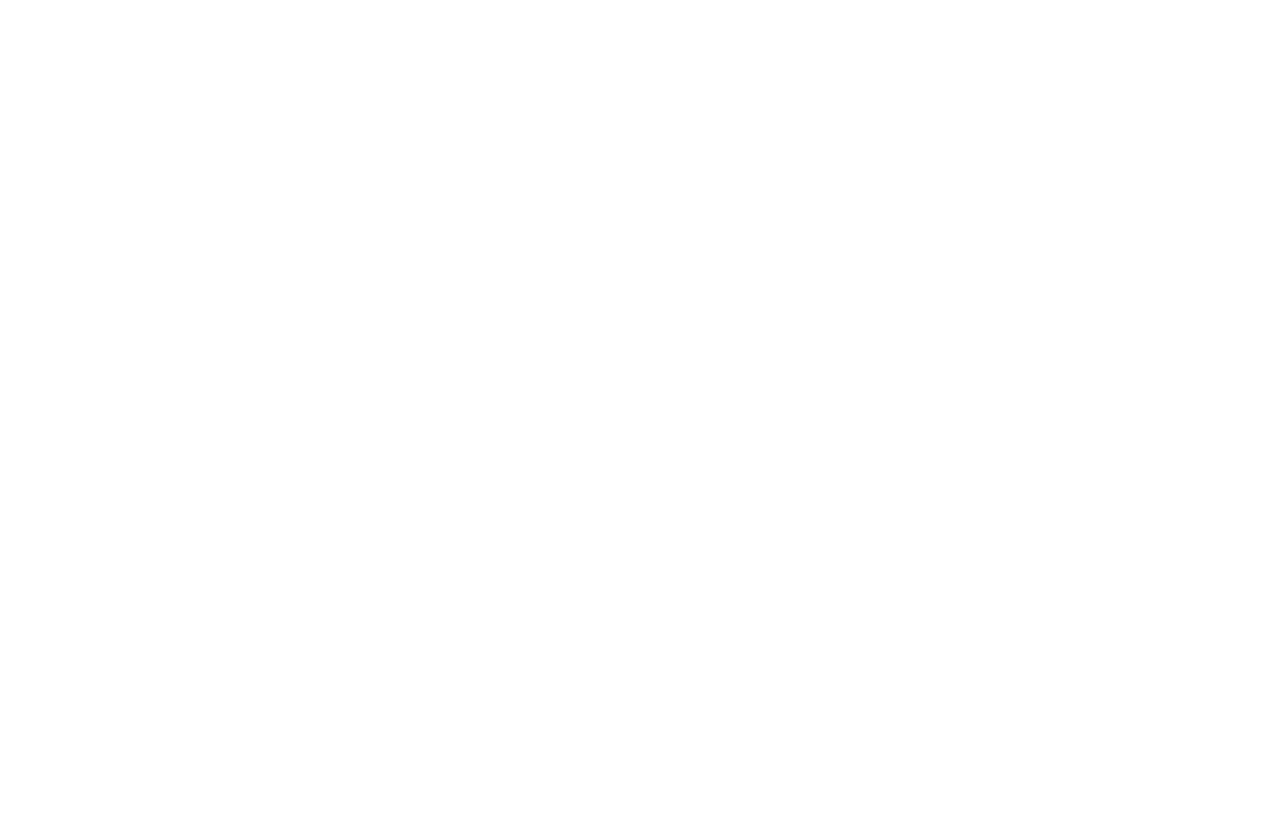
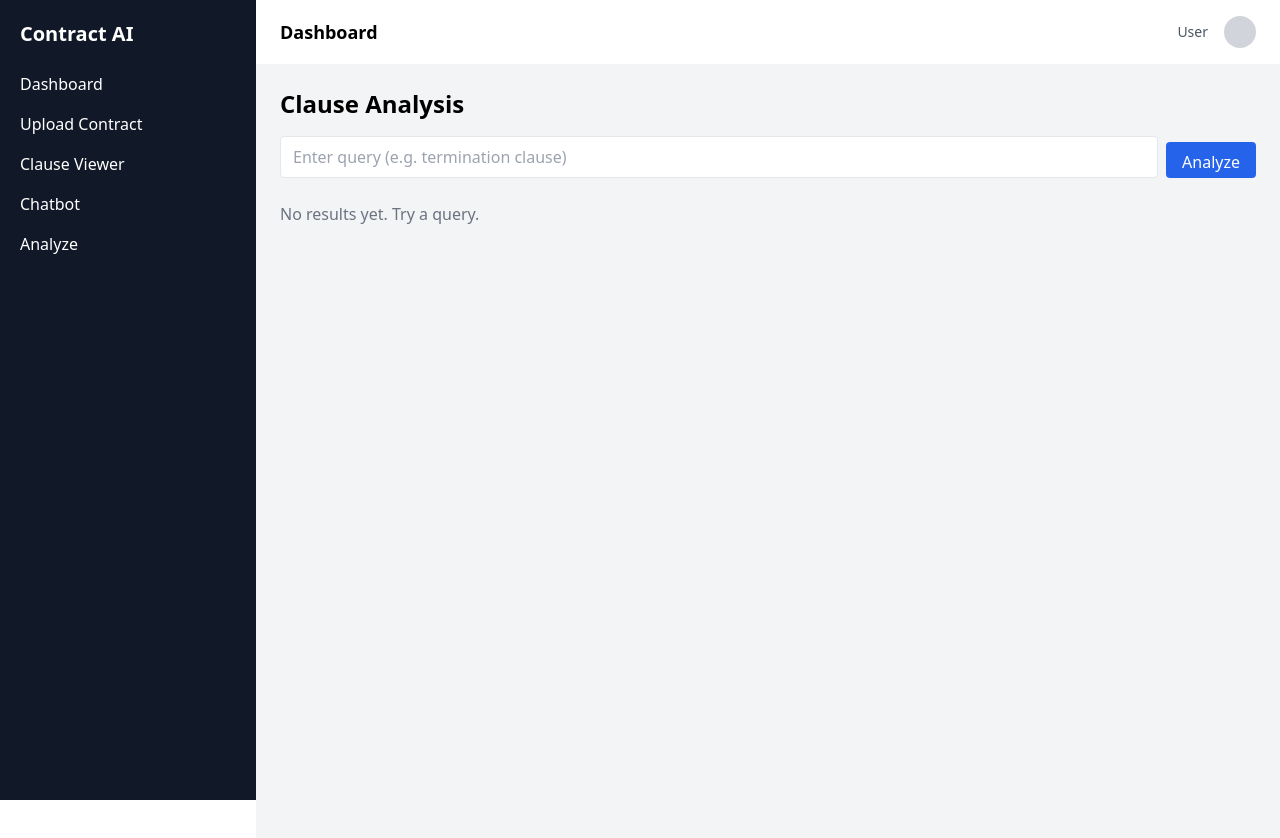
Before and after one commit to Charishma270/Contract_Intelligence_AI, a React app in the folder frontend/: page /analyze in a window 1280 px wide. Before the commit this address had no page. Shown: the top 838 px of the page. Before the commit the page ends 800 px from the top, so only its background shows below. Built offline with nearby package versions, Linux system fonts and the light colour scheme; the HTML template or start-up script is replaced by a standard one.

Commit message:
week2-mon: analyze UI + UX improvements

```diff
--- a/frontend/package.json
+++ b/frontend/package.json
@@ -10,7 +10,7 @@
     "preview": "vite preview"
   },
   "dependencies": {
-    "axios": "^1.16.0",
+    "axios": "^1.16.1",
     "react": "^19.2.5",
     "react-dom": "^19.2.5",
     "react-router-dom": "^7.15.0"
--- a/frontend/src/App.jsx
+++ b/frontend/src/App.jsx
@@ -3,6 +3,7 @@
 import Upload from "./pages/Upload";
 import ClauseViewer from "./pages/ClauseViewer";
 import Chatbot from "./pages/Chatbot";
+import Analyze from "./pages/Analyze";
 
 function App() {
   return (
@@ -14,6 +15,7 @@
         <Route path="/upload" element={<Upload />} />
         <Route path="/viewer" element={<ClauseViewer />} />
         <Route path="/chatbot" element={<Chatbot />} />
+       <Route path="/analyze" element={<Analyze />} />
 
       </Routes>
     </BrowserRouter>
--- a/frontend/src/components/layout/Sidebar.jsx
+++ b/frontend/src/components/layout/Sidebar.jsx
@@ -21,6 +21,11 @@
         <Link to="/chatbot" className="hover:text-blue-400">
           Chatbot
         </Link>
+
+        <Link to="/analyze" className="hover:text-blue-400">
+          Analyze
+        </Link>
+
       </nav>
     </div>
   );
--- /dev/null
+++ b/frontend/src/pages/Analyze.jsx
@@ -0,0 +1,219 @@
+// import { useState } from "react";
+// import axios from "axios";
+// import Layout from "../components/layout/Layout";
+
+// function Analyze() {
+//   const [input, setInput] = useState("");
+//   const [results, setResults] = useState([]);
+//   const [loading, setLoading] = useState(false);
+
+//   const handleAnalyze = async () => {
+//     if (!input.trim()) return;
+
+//     setLoading(true);
+//     setResults([]); // clear previous results
+
+//     try {
+//       const res = await axios.post("http://localhost:8000/analyze", {
+//         user_query: input
+//       });
+
+//       setResults(res.data || []);
+//     } catch (err) {
+//       console.error(err);
+//       alert("Error connecting to backend");
+//     }
+
+//     setLoading(false);
+//     setInput("");
+//   };
+
+//   return (
+//     <Layout>
+//       <h2 className="text-2xl font-bold mb-4">Clause Analysis</h2>
+
+//       {/* INPUT */}
+//       <div className="flex gap-2 mb-6">
+//         <input
+//           type="text"
+//           placeholder="Enter query (e.g. termination clause)"
+//           value={input}
+//           onChange={(e) => setInput(e.target.value)}
+//           className="flex-1 border px-3 py-2 rounded outline-none"
+//         />
+
+//         <button
+//           onClick={handleAnalyze}
+//           disabled={loading}
+//           className="bg-blue-600 text-white px-4 py-2 rounded disabled:bg-gray-400"
+//         >
+//           {loading ? "Analyzing..." : "Analyze"}
+//         </button>
+//       </div>
+
+//       {/* EMPTY STATE */}
+//       {!loading && results.length === 0 && (
+//         <p className="text-gray-500">No results yet. Try a query.</p>
+//       )}
+
+//       {/* RESULTS */}
+//       <div className="space-y-4">
+//         {results.map((item, index) => {
+//           const confidence = item.legal_bert_confidence
+//             ? (item.legal_bert_confidence * 100).toFixed(2)
+//             : "N/A";
+
+//           return (
+//             <div
+//               key={index}
+//               className={`p-4 rounded shadow ${
+//                 item.risk_level === "High"
+//                   ? "bg-red-100"
+//                   : item.risk_level === "Medium"
+//                   ? "bg-yellow-100"
+//                   : "bg-green-100"
+//               }`}
+//             >
+//               <h3 className="font-bold text-lg">{item.clause_type}</h3>
+
+//               <p className="text-sm text-gray-700 mb-2">
+//                 {item.clause_text}
+//               </p>
+
+//               <p><strong>Risk:</strong> {item.risk_level || "N/A"}</p>
+//               <p><strong>Confidence:</strong> {confidence}%</p>
+//               <p><strong>Similarity:</strong> {item.similarity_score ?? "N/A"}</p>
+//               <p><strong>Hybrid Score:</strong> {item.hybrid_score ?? "N/A"}</p>
+
+//               {item.model_disagreement && (
+//                 <p className="text-red-600 font-semibold mt-2">
+//                   ⚠ Model Disagreement Detected
+//                 </p>
+//               )}
+//             </div>
+//           );
+//         })}
+//       </div>
+//     </Layout>
+//   );
+// }
+
+// export default Analyze;
+
+
+
+import { useState } from "react";
+import axios from "axios";
+import Layout from "../components/layout/Layout";
+
+function Analyze() {
+  const [input, setInput] = useState("");
+  const [results, setResults] = useState([]);
+  const [loading, setLoading] = useState(false);
+
+  const handleAnalyze = async () => {
+    if (!input.trim()) return;
+
+    setLoading(true);
+
+    try {
+      const res = await axios.post("http://127.0.0.1:8000/analyze", {
+        query: input, // ✅ FIXED
+      });
+
+      setResults(res.data);
+    } catch (err) {
+      console.error(err);
+      alert("Error connecting to backend");
+    }
+
+    setLoading(false);
+  };
+
+  return (
+    <Layout>
+      <h2 className="text-2xl font-bold mb-4">Clause Analysis</h2>
+
+      {/* INPUT */}
+      <div className="flex gap-2 mb-6 items-end">
+
+        {/* TEXTAREA */}
+        <textarea
+          placeholder="Enter query (e.g. termination clause)"
+          value={input}
+          onChange={(e) => setInput(e.target.value)}
+          rows={1}
+          className="flex-1 border px-3 py-2 rounded resize-none outline-none min-h-[36px] max-h-24 overflow-y-auto"
+
+          /* ✅ Auto height (1 → 4 lines) */
+          onInput={(e) => {
+            e.target.style.height = "auto";
+            e.target.style.height = Math.min(e.target.scrollHeight, 96) + "px";
+          }}
+
+          /* ✅ Enter + Shift handling */
+          onKeyDown={(e) => {
+            if (e.key === "Enter" && !e.shiftKey) {
+              e.preventDefault();
+              handleAnalyze();
+            }
+          }}
+        />
+
+        {/* BUTTON (unchanged as you wanted) */}
+        <button
+          onClick={handleAnalyze}
+          className="bg-blue-600 hover:bg-blue-700 text-white px-4 py-2 rounded h-[36px]"
+        >
+          Analyze
+        </button>
+      </div>
+
+      {/* LOADING */}
+      {loading && <p className="text-blue-600">Analyzing...</p>}
+
+      {/* EMPTY STATE */}
+      {!loading && results.length === 0 && (
+        <p className="text-gray-500">No results yet. Try a query.</p>
+      )}
+
+      {/* RESULTS */}
+      <div className="space-y-4">
+        {results.map((item, index) => (
+          <div
+            key={index}
+            className={`p-4 rounded shadow ${
+              item.risk_level === "High"
+                ? "bg-red-100"
+                : item.risk_level === "Medium"
+                ? "bg-yellow-100"
+                : "bg-green-100"
+            }`}
+          >
+            <h3 className="font-bold">{item.clause_type}</h3>
+
+            <p className="text-sm text-gray-700 mb-2">
+              {item.clause_text}
+            </p>
+
+            <p>Risk: {item.risk_level}</p>
+            <p>
+              Confidence:{" "}
+              {(item.legal_bert_confidence * 100).toFixed(2)}%
+            </p>
+            <p>Similarity: {item.similarity_score}</p>
+            <p>Hybrid Score: {item.hybrid_score}</p>
+
+            {item.model_disagreement && (
+              <p className="text-red-600 font-semibold mt-2">
+                ⚠ Model Disagreement Detected
+              </p>
+            )}
+          </div>
+        ))}
+      </div>
+    </Layout>
+  );
+}
+
+export default Analyze;
```
Also changed, not shown: 1 other file (tests, documents, lock files or other folders).
